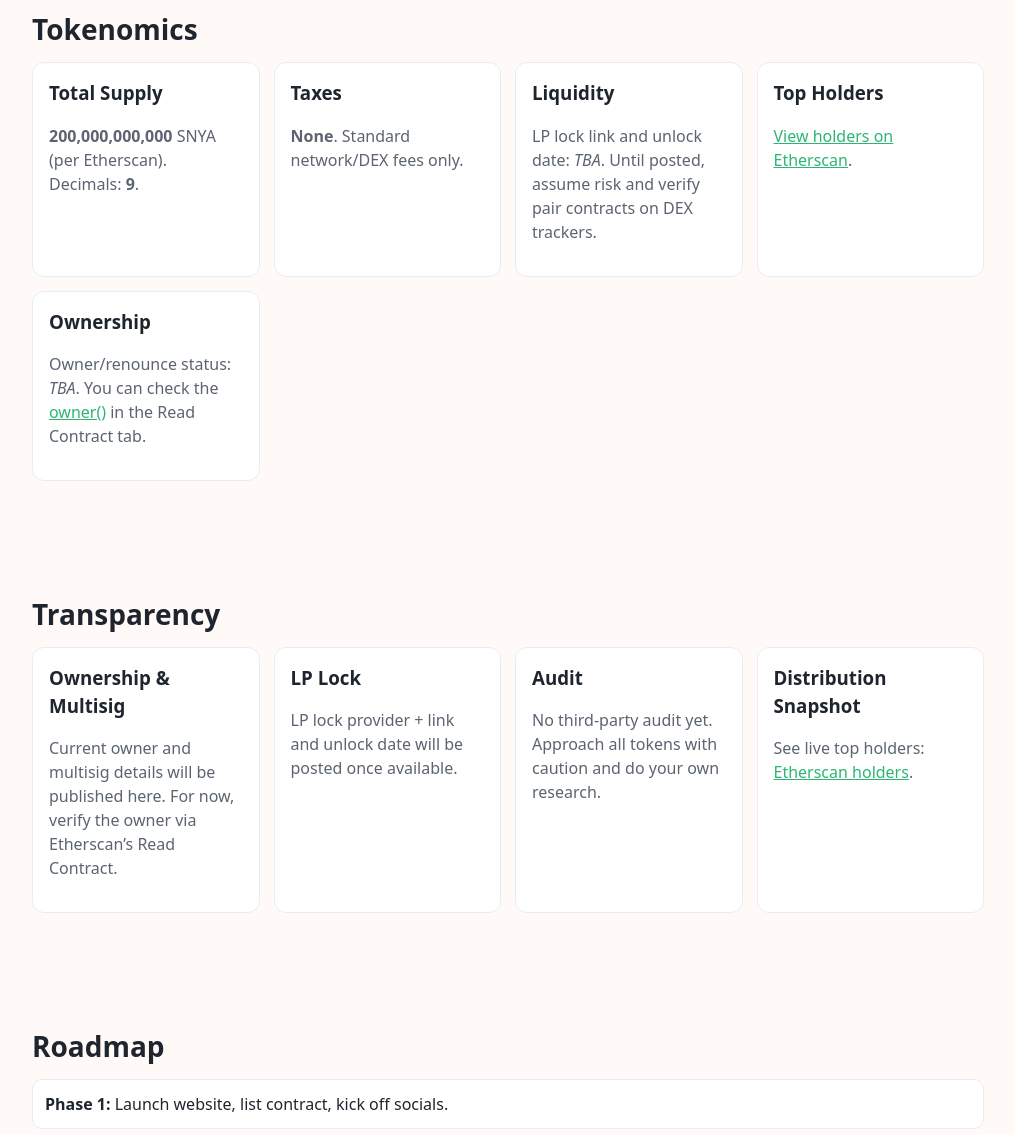
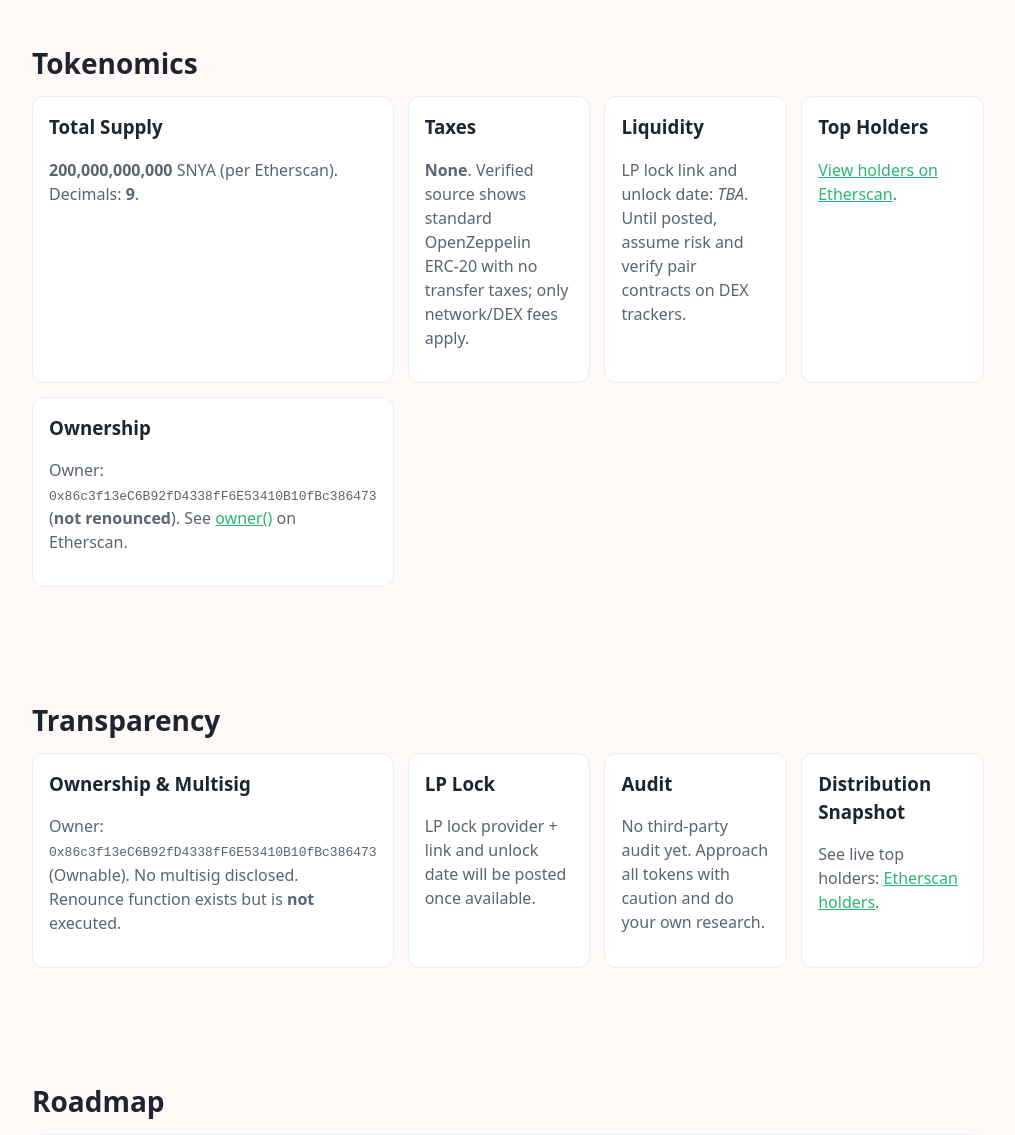
Before and after one commit to k1tzu/SonyaWoof, a plain HTML site: page index.html in a window 1280 px wide. Shown: the part 2560-3695 px from the top of the page, without its empty margins (132-1147 px from the left). Drawn offline with Linux system fonts and the light colour scheme.

Commit message:
fixed details

```diff
--- a/index.html
+++ b/index.html
@@ -83,6 +83,7 @@
       <h2>Contract</h2>
       <ul class="contract-list">
         <li><strong>Network:</strong> Ethereum</li>
+        <li><strong>Name:</strong> Sonia</li>
         <li><strong>Symbol:</strong> SNYA</li>
         <li><strong>Contract:</strong> <code id="contract-address">0x92e7CbfAc93419BFbCF8ED2B8aF199Bc98e3f336</code>
           <button class="copy-btn" data-copy="#contract-address" aria-label="Copy contract address">Copy</button>
@@ -162,7 +163,7 @@
         </div>
         <div class="card" data-tokenomics="fees">
           <h3>Taxes</h3>
-          <p><strong>None</strong>. Standard network/DEX fees only.</p>
+          <p><strong>None</strong>. Verified source shows standard OpenZeppelin ERC‑20 with no transfer taxes; only network/DEX fees apply.</p>
         </div>
         <div class="card" data-tokenomics="liquidity">
           <h3>Liquidity</h3>
@@ -174,7 +175,7 @@
         </div>
         <div class="card" data-tokenomics="ownership">
           <h3>Ownership</h3>
-          <p>Owner/renounce status: <em>TBA</em>. You can check the <a class="ext" target="_blank" rel="noopener" href="https://etherscan.io/address/0x92e7CbfAc93419BFbCF8ED2B8aF199Bc98e3f336#readContract">owner()</a> in the Read Contract tab.</p>
+          <p>Owner: <code>0x86c3f13eC6B92fD4338fF6E53410B10fBc386473</code> (<strong>not renounced</strong>). See <a class="ext" target="_blank" rel="noopener" href="https://etherscan.io/address/0x92e7CbfAc93419BFbCF8ED2B8aF199Bc98e3f336#readContract">owner()</a> on Etherscan.</p>
         </div>
       </div>
     </section>
@@ -184,7 +185,7 @@
       <div class="tokens-grid">
         <div class="card">
           <h3>Ownership & Multisig</h3>
-          <p>Current owner and multisig details will be published here. For now, verify the owner via Etherscan’s Read Contract.</p>
+          <p>Owner: <code>0x86c3f13eC6B92fD4338fF6E53410B10fBc386473</code> (Ownable). No multisig disclosed. Renounce function exists but is <strong>not</strong> executed.</p>
         </div>
         <div class="card">
           <h3>LP Lock</h3>
```
